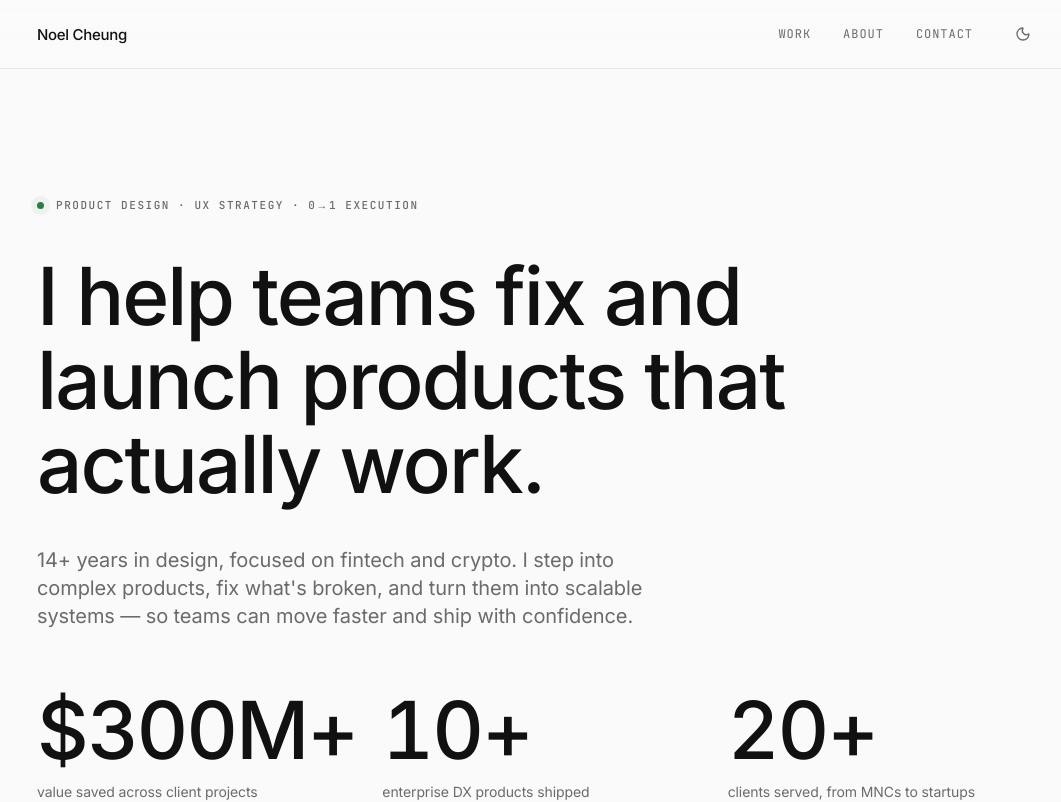
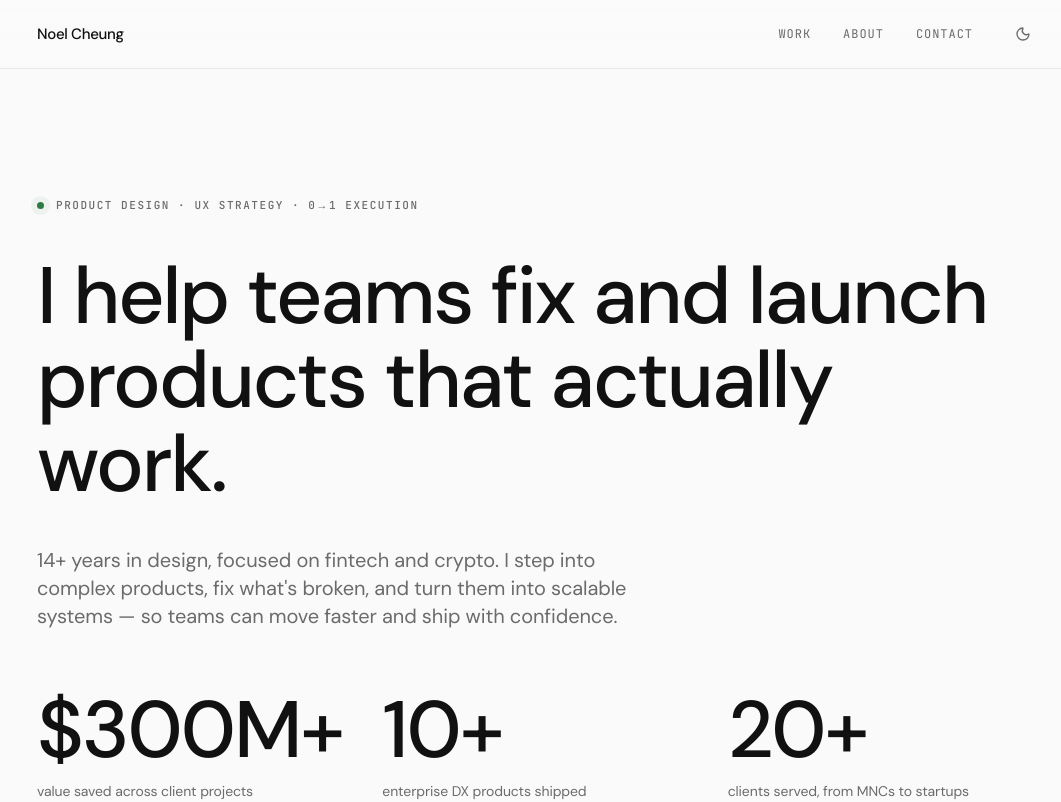
Before and after one commit to zeneojsun/noelcheung-design, a Next.js app: page / in a window 1280 px wide. Shown: the top 802 px of the page, without its empty margins (101-1162 px from the left). Built offline with nearby package versions, Linux system fonts and the light colour scheme.

Commit message:
Switch body font from Inter Tight to DM Sans
Co-Authored-By: Claude Sonnet 4.6 <noreply@anthropic.com>

```diff
--- a/app/globals.css
+++ b/app/globals.css
@@ -11,7 +11,7 @@
   --hairline:   #e8e8e8;
   --hover:      #f0f0f0;
 
-  --font-sans:  "Inter Tight", -apple-system, sans-serif;
+  --font-sans:  "DM Sans", -apple-system, sans-serif;
   --font-mono:  "JetBrains Mono", ui-monospace, monospace;
   --font-display: var(--font-sans);
 }
--- a/app/layout.tsx
+++ b/app/layout.tsx
@@ -1,9 +1,9 @@
 import type { Metadata } from "next";
-import { Inter, JetBrains_Mono } from "next/font/google";
+import { DM_Sans, JetBrains_Mono } from "next/font/google";
 import { Providers } from "./providers";
 import "./globals.css";
 
-const sansFont = Inter({
+const sansFont = DM_Sans({
   subsets: ["latin"],
   variable: "--font-sans",
   display: "swap",
```
